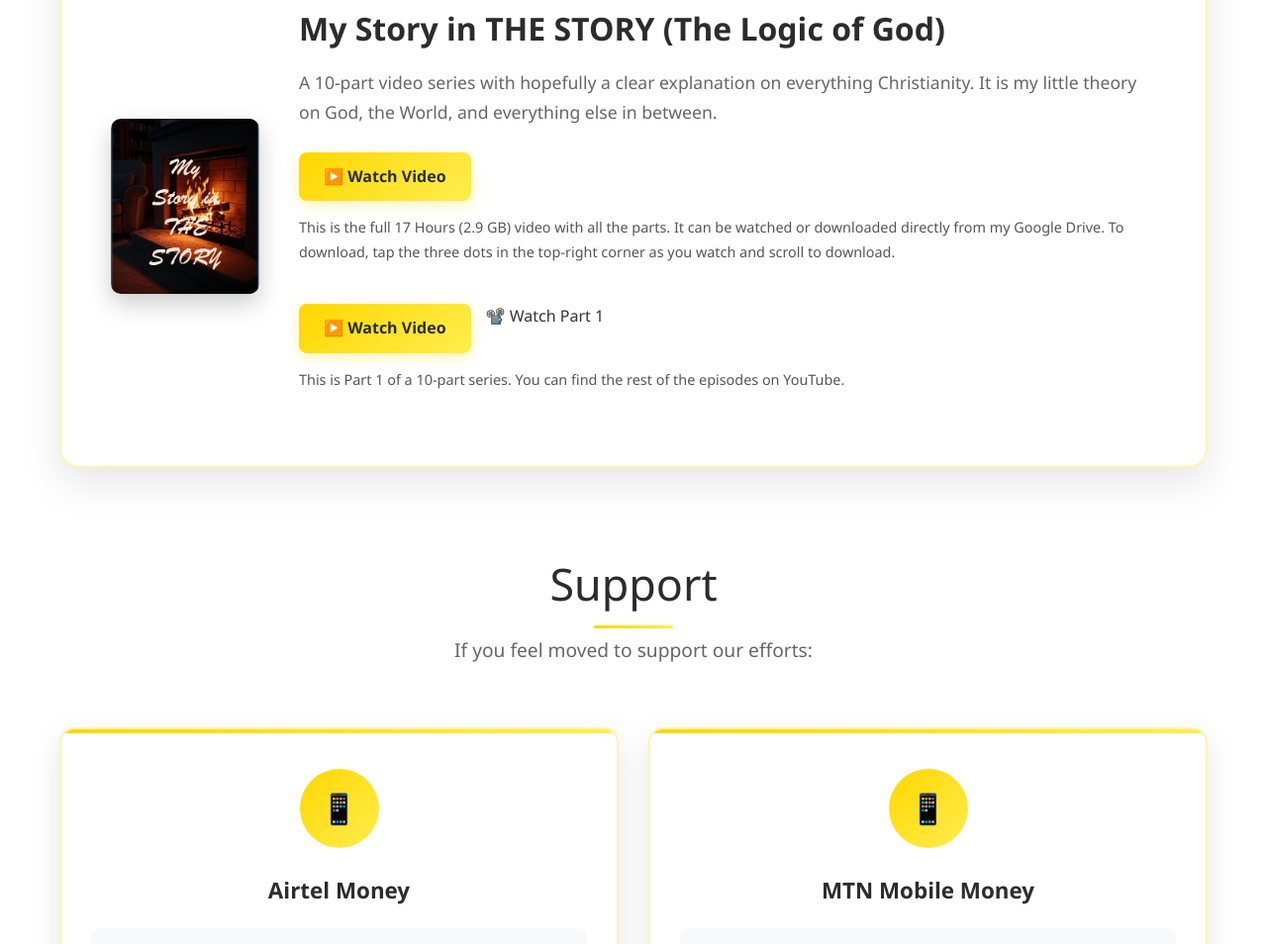
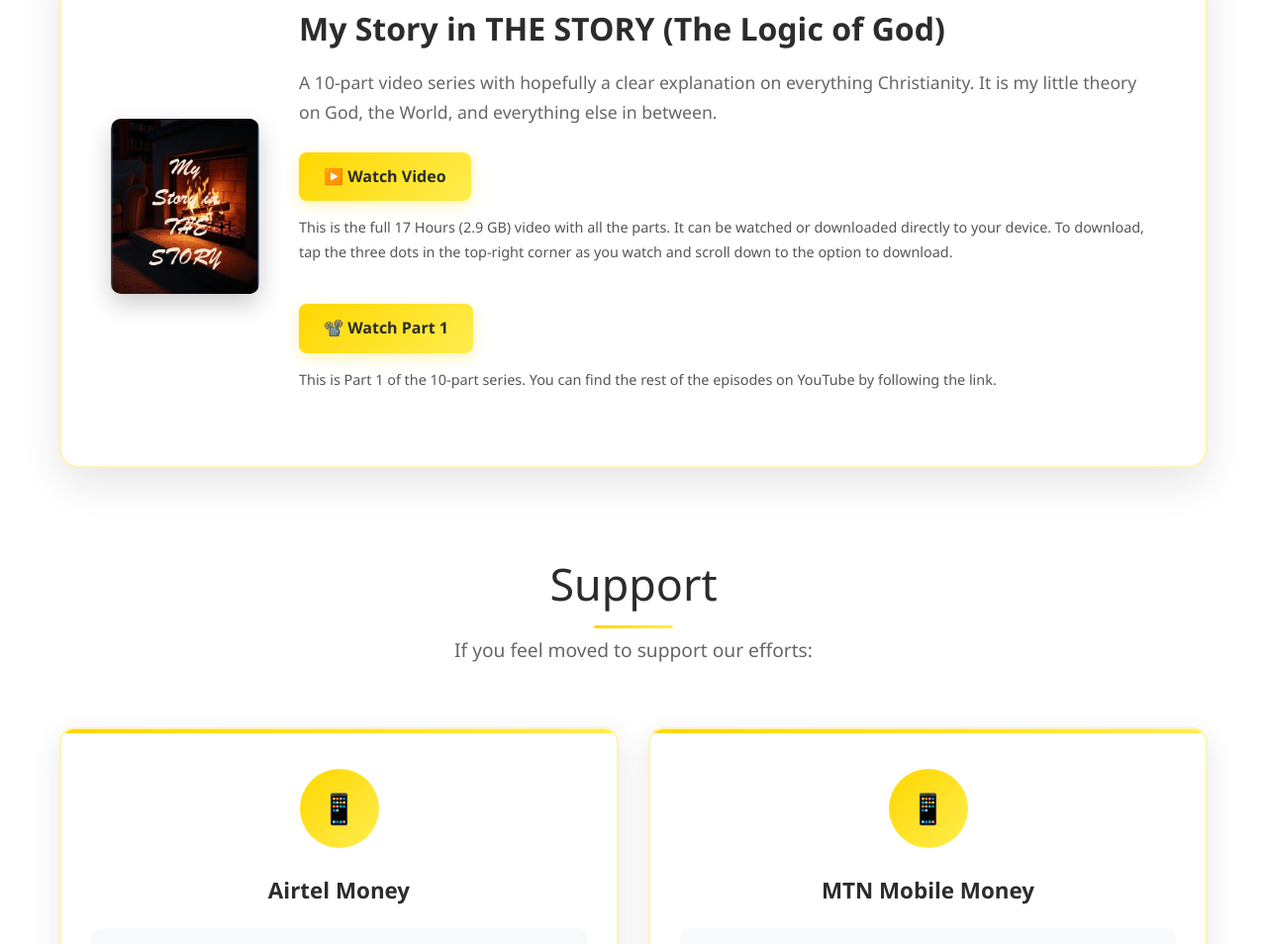
Before and after one commit to AmMasse/Domus-Dei, a plain HTML site: page index.html in a window 1280 px wide. Shown: the part 2911-3865 px from the top of the page at 99% size. Drawn offline with Linux system fonts and the light colour scheme.

Commit message:
Update index.html

```diff
--- a/index.html
+++ b/index.html
@@ -783,16 +783,16 @@
               ▶️ Watch Video
             </a>
             <p style="font-size: 0.9em; color: #555;">
-              This is the full 17 Hours (2.9 GB) video with all the parts. It can be watched or downloaded directly from my Google Drive.
-              To download, tap the three dots in the top-right corner as you watch and scroll to download.
+              This is the full 17 Hours (2.9 GB) video with all the parts. It can be watched or downloaded directly to your device.
+              To download, tap the three dots in the top-right corner as you watch and scroll down to the option to download.
             </p>
 
             <!-- Play Part 1 Button -->
-            <a href="https://www.youtube.com/watch?v=https://www.youtube.com/embed/cMIoo_hkc2g?si=dIjOAt0aZgcOgTgR" target="_blank" class="download-btn">▶️ Watch Video</a>
+            <a href="https://www.youtube.com/watch?v=cMIoo_hkc2g" target="_blank" class="download-btn">
               📽️ Watch Part 1
             </a>
             <p style="font-size: 0.9em; color: #555;">
-               This is Part 1 of a 10-part series. You can find the rest of the episodes on YouTube.
+               This is Part 1 of the 10-part series. You can find the rest of the episodes on YouTube by following the link.
             </p>
 
           </div>
```
